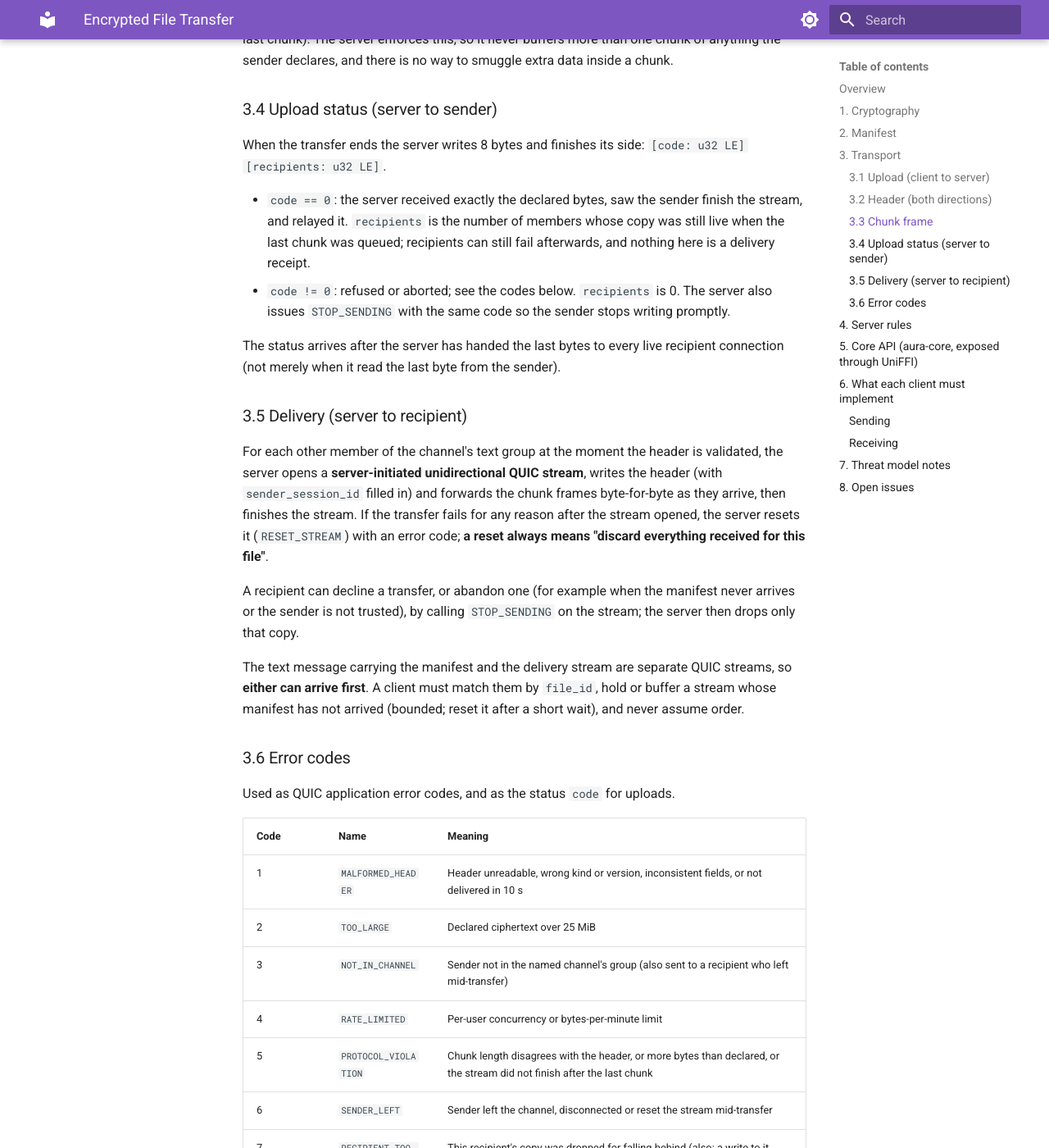
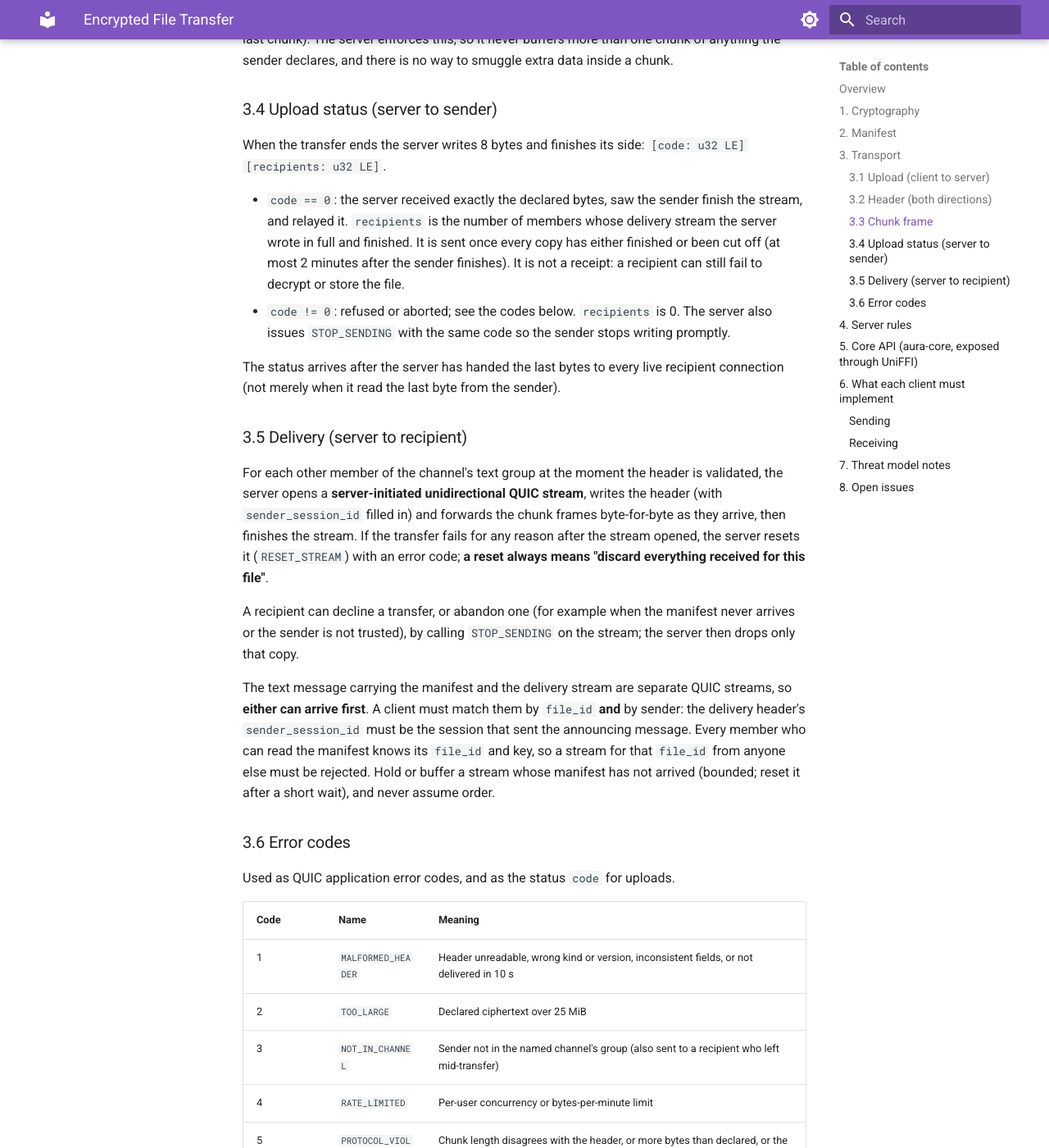
Before and after one commit to klobucar/aura, an MkDocs documentation site: the page built from docs/protocol/file_transfer.md, in a window 1280 px wide and 1400 px high, scrolled down 4021 px. Shown: the whole window at 82% size. Built offline with MkDocs 1.6.1 and Material for MkDocs 9.7.7, drawn with Linux system fonts in a browser that asks for light colours; some of the changed text lies outside the part shown.

Commit message:
docs(protocol): require clients to match file deliveries by sender
Every member who reads a manifest knows its file_id and key, so a client
must also check the delivery's sender_session_id against the announcing
message. Also document the drain limit and what the status counts.

```diff
--- a/docs/protocol/file_transfer.md
+++ b/docs/protocol/file_transfer.md
@@ -104,7 +104,7 @@ Header validation (shared code, `FileStreamHeader::validate`): kind and version
 
 When the transfer ends the server writes 8 bytes and finishes its side: `[code: u32 LE][recipients: u32 LE]`.
 
-- `code == 0`: the server received exactly the declared bytes, saw the sender finish the stream, and relayed it. `recipients` is the number of members whose copy was still live when the last chunk was queued; recipients can still fail afterwards, and nothing here is a delivery receipt.
+- `code == 0`: the server received exactly the declared bytes, saw the sender finish the stream, and relayed it. `recipients` is the number of members whose delivery stream the server wrote in full and finished. It is sent once every copy has either finished or been cut off (at most 2 minutes after the sender finishes). It is not a receipt: a recipient can still fail to decrypt or store the file.
 - `code != 0`: refused or aborted; see the codes below. `recipients` is 0. The server also issues `STOP_SENDING` with the same code so the sender stops writing promptly.
 
 The status arrives after the server has handed the last bytes to every live recipient connection (not merely when it read the last byte from the sender).
@@ -115,7 +115,7 @@ For each other member of the channel's text group at the moment the header is va
 
 A recipient can decline a transfer, or abandon one (for example when the manifest never arrives or the sender is not trusted), by calling `STOP_SENDING` on the stream; the server then drops only that copy.
 
-The text message carrying the manifest and the delivery stream are separate QUIC streams, so **either can arrive first**. A client must match them by `file_id`, hold or buffer a stream whose manifest has not arrived (bounded; reset it after a short wait), and never assume order.
+The text message carrying the manifest and the delivery stream are separate QUIC streams, so **either can arrive first**. A client must match them by `file_id` **and** by sender: the delivery header's `sender_session_id` must be the session that sent the announcing message. Every member who can read the manifest knows its `file_id` and key, so a stream for that `file_id` from anyone else must be rejected. Hold or buffer a stream whose manifest has not arrived (bounded; reset it after a short wait), and never assume order.
 
 ### 3.6 Error codes
 
@@ -129,7 +129,7 @@ Used as QUIC application error codes, and as the status `code` for uploads.
 | 4 | `RATE_LIMITED` | Per-user concurrency or bytes-per-minute limit |
 | 5 | `PROTOCOL_VIOLATION` | Chunk length disagrees with the header, or more bytes than declared, or the stream did not finish after the last chunk |
 | 6 | `SENDER_LEFT` | Sender left the channel, disconnected or reset the stream mid-transfer |
-| 7 | `RECIPIENT_TOO_SLOW` | This recipient's copy was dropped for falling behind (also: a write to it stalled for 30 s, or it refused the stream) |
+| 7 | `RECIPIENT_TOO_SLOW` | This recipient's copy was dropped for falling behind (also: a write to it stalled for 30 s, it had not drained its queue 2 minutes after the sender finished, or it refused the stream) |
 | 8 | `SENDER_STALLED` | No complete chunk within 30 s, or the transfer exceeded 15 minutes |
 | 9 | `NO_RECIPIENTS` | Nobody else in the channel, or every recipient was dropped or left |
 | 10 | `SERVER_UNAVAILABLE` | Reserved |
@@ -142,10 +142,10 @@ Used as QUIC application error codes, and as the status `code` for uploads.
 - **Membership.** The sender must be in the channel's text group when the header is validated, and again before every chunk. Recipients are the other members at that moment; someone who joins later never receives the file, and a recipient who leaves mid-transfer is cut off. Files are never queued for people who are offline or in another channel.
 - **Sender leaves or disconnects**: the relay aborts immediately (leaving a channel triggers it directly; disconnecting resets the stream; kicks and removals are caught by the per-chunk membership check). Recipients see a reset with `SENDER_LEFT`.
 - **Rate limits (per account, not per connection)**:
-  - at most **3 concurrent transfers** per user (a slot is held until the recipients have drained their queues);
+  - at most **3 concurrent transfers** per user (a slot is held until the recipients have drained their queues, for at most 2 minutes after the sender finishes; recipients still writing then are cut off with `RECIPIENT_TOO_SLOW`);
   - at most **100 MiB of declared ciphertext per minute** per user (token bucket, burst equal to the budget), charged when the transfer starts, at least 64 KiB per transfer so floods of tiny files are limited too.
   - Client-opened bidirectional streams per connection are capped at 16 by the QUIC transport settings.
-- **Timeouts**: header 10 s; no complete chunk for 30 s; a recipient write blocked for 30 s; opening a recipient stream 5 s; 15 minutes per transfer.
+- **Timeouts**: header 10 s; no complete chunk for 30 s; a recipient write blocked for 30 s; opening a recipient stream 5 s; 15 minutes per transfer; 2 minutes for recipients to drain once the sender has finished.
 - **Metrics** (`aura_` prefix; aggregate counts only): `file_transfers_started_total`, `file_transfers_rejected_total{reason}`, `file_transfers_finished_total{outcome}` (`completed`, `sender_left`, `sender_stalled`, `protocol_violation`, `recipients_gone`, `other`), `file_bytes_received_total`, `file_bytes_relayed_total`, `file_recipients_dropped_total`, and the gauge `file_transfers_active`.
 
 ## 5. Core API (`aura-core`, exposed through UniFFI)
@@ -180,7 +180,7 @@ The existing `TextCryptoWrapper.decrypt` still works on announcement messages bu
 
 1. On a text message with a manifest (`decrypt_text_with_attachment`): validate (done by core), then sanitise `file_name` and treat `mime_type` as untrusted. Show a file card.
 2. **Hold back files from unverified senders**: if the sender's identity is not verified (safety words), do not auto-accept or auto-preview. Show a placeholder ("File from an unverified user: Accept?") and, until accepted, do not read the delivery stream (call `STOP_SENDING` to decline, or hold it unread within flow-control limits for a short time). Pick one policy per client; never auto-open.
-3. Accept server-initiated unidirectional streams on the connection (make sure the QUIC stack allows at least 16 incoming unidirectional streams). Read 36 bytes, then `file_stream_header_channel_id_len`, then the channel id, then decode. Match `file_id` to a known manifest; if none arrives within a short window, `STOP_SENDING` the stream.
+3. Accept server-initiated unidirectional streams on the connection (make sure the QUIC stack allows at least 16 incoming unidirectional streams). Read 36 bytes, then `file_stream_header_channel_id_len`, then the channel id, then decode. Match `file_id` to a known manifest **and** check the header's `sender_session_id` is the session that sent that manifest's message; reset a stream that fails either check. If no manifest arrives within a short window, `STOP_SENDING` the stream.
 4. Create a `FileDecryptorWrapper(manifest)` and `check_header`. Loop: read `u32 LE` length, read that many bytes, `decrypt_next`, append plaintext to a **temporary file**.
 5. At end of stream call `finish()`. Only on success move the file to its final place and mark it *decrypted locally*; on any error, or a stream reset (any code), delete the partial file and show a failed state.
 6. UI states: *drop overlay* (sending side, when a file is dragged over the channel), *encrypting / progress* (both sides), *decrypted locally* (verified, safe to open, still untrusted content), *held back, sender unverified*, *failed / cancelled* (with the reason; a reset with `RECIPIENT_TOO_SLOW` is "your connection was too slow, ask them to resend").
@@ -192,7 +192,7 @@ What the **server learns**: that a transfer happened, who sent it (session and a
 
 - **Confidentiality** rests on the E2EE text path: anyone who can read the announcing message (current group members at that epoch) can read the file. A passive observer of the network sees QUIC.
 - **No forward secrecy beyond the per-file key's lifetime**: each file has its own key, so compromising one key exposes one file, but the key travels inside a text message protected by the MLS epoch key (which ratchets). Anyone who later compromises a client holding the manifest, or the stored message history, gets the key. Clients should drop the key from memory once the transfer ends and should not persist manifests beyond what chat history needs.
-- **Integrity**: a malicious server or network can drop or truncate a transfer (detected: reset or `Truncated`), reorder or splice chunks (detected: AEAD), or substitute another file's chunks (detected: AAD with `file_id`, and the hash). It cannot make a recipient accept altered content.
+- **Integrity**: a malicious server or network can drop or truncate a transfer (detected: reset or `Truncated`), reorder or splice chunks (detected: AEAD), or substitute another file's chunks (detected: AAD with `file_id`, and the hash). It cannot make a recipient accept altered content. Another channel member knows each file's key and `file_id` and could send its own stream under them; the server stamps the real `sender_session_id` on every delivery, so recipients reject it by sender, and the manifest's hash would reject different content anyway.
 - **Availability**: the server can refuse to relay, delay, or cut a transfer. Per-user limits stop one user exhausting the relay; a malicious member can still send up to 100 MiB per minute per account into a channel, and a channel's members each carry that bandwidth.
 - **Untrusted metadata**: file names and MIME types come from the sender (possibly a malicious member). Clients sanitise and never trust them (section 2).
 - **Late joiners and absentees never receive a file.** Only members present when the transfer starts get it; there is no store-and-forward and no re-send from the server. Someone who was offline must ask the sender to resend.
```
